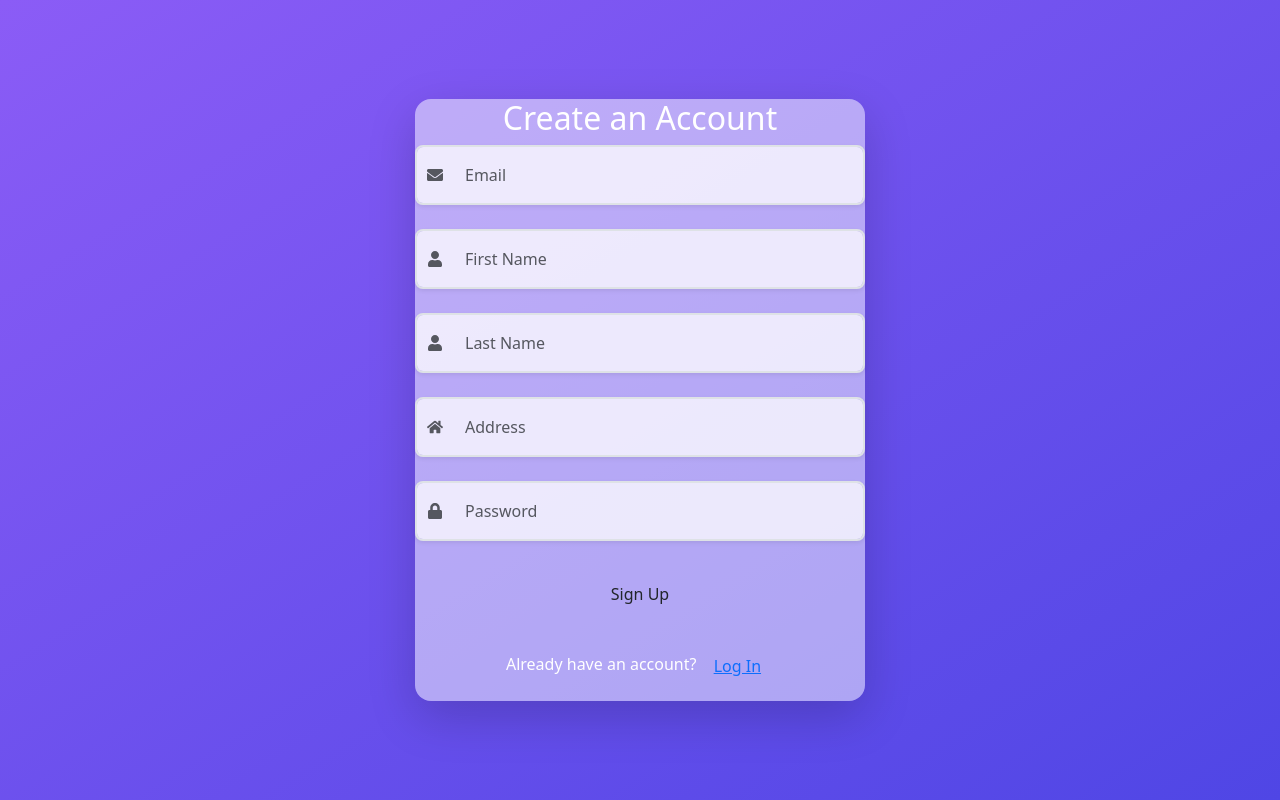
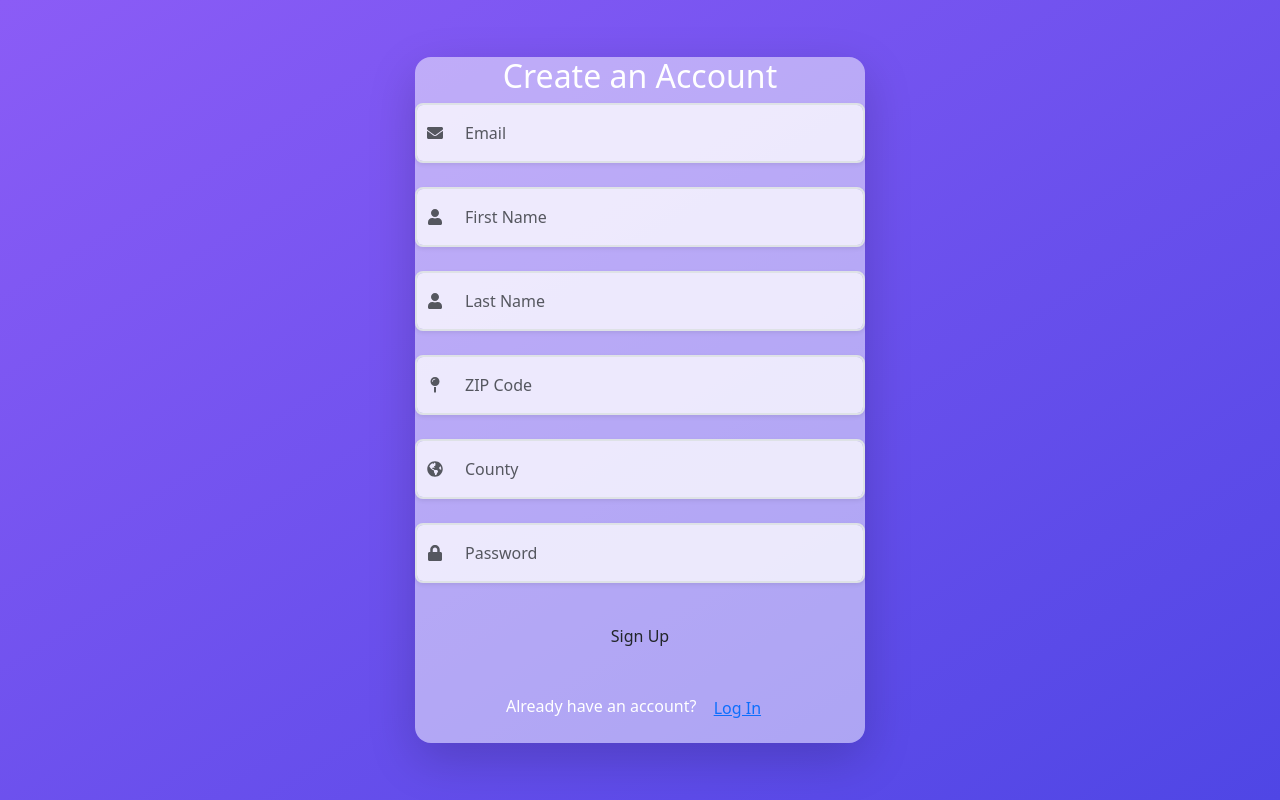
Before and after one commit to TdCin1/SWE_Weather_Management, a React (Create React App) app in the folder client/: page /signup in a window 1280 px wide. Built offline with nearby package versions, Linux system fonts and the light colour scheme.

Commit message:
finished creating address and county information. Also added input auth

```diff
--- a/client/src/components/Sign_Up.jsx
+++ b/client/src/components/Sign_Up.jsx
@@ -1,29 +1,61 @@
 import React, { useState } from "react";
 import axios from "axios";
 import { useNavigate } from "react-router-dom";
-import { FaEnvelope, FaUser, FaHome, FaLock } from "react-icons/fa";
+import { FaEnvelope, FaUser, FaMapPin, FaLock, FaGlobeAmericas } from "react-icons/fa";
+
+// List of Florida counties
+const floridaCounties = [
+  "Alachua", "Baker", "Bay", "Bradford", "Brevard", "Broward", "Calhoun", "Charlotte", "Citrus", "Clay",
+  "Collier", "Columbia", "DeSoto", "Dixie", "Duval", "Escambia", "Flagler", "Franklin", "Gadsden", "Gilchrist",
+  "Glades", "Gulf", "Hamilton", "Hardee", "Hendry", "Hernando", "Highlands", "Hillsborough", "Holmes", "Indian River",
+  "Jackson", "Jefferson", "Lafayette", "Lake", "Lee", "Leon", "Levy", "Liberty", "Madison", "Manatee", "Marion",
+  "Martin", "Miami-Dade", "Monroe", "Nassau", "Okaloosa", "Okeechobee", "Orange", "Osceola", "Palm Beach", "Pasco",
+  "Pinellas", "Polk", "Putnam", "Saint Johns", "Saint Lucie", "Santa Rosa", "Sarasota", "Seminole", "Sumter",
+  "Suwannee", "Taylor", "Union", "Volusia", "Wakulla", "Walton", "Washington"
+];
+
+// Function to validate ZIP code format
+const isValidZipCode = (zipcode) => {
+  const zipCodePattern = /^[3][2-4][0-9]{3}$/;
+  return zipCodePattern.test(zipcode);
+};
 
 const SignUpPage = () => {
   const [email, setEmail] = useState("");
   const [firstName, setFirstName] = useState("");
   const [lastName, setLastName] = useState("");
-  const [address, setAddress] = useState("");
-  const [password, setPassword] = useState(""); // Added password field
+  const [zipcode, setZip] = useState("");
+  const [county, setCounty] = useState("");
+  const [password, setPassword] = useState("");
   const [error, setError] = useState("");
   const navigate = useNavigate();
 
   const handleSubmit = async (e) => {
     e.preventDefault();
+
+    // Validate county
+    if (!floridaCounties.includes(county)) {
+      setError("Please enter a valid Florida county.");
+      return;
+    }
+
+    // Validate ZIP code
+    if (!isValidZipCode(zipcode)) {
+      setError("Please enter a valid Florida ZIP code.");
+      return;
+    }
+
     try {
       await axios.post("http://localhost:5000/api/auth/register", {
         email,
         firstName,
         lastName,
-        address,
-        password, // Send password to the backend
+        zipcode,
+        county,
+        password,
       });
 
-      navigate("/dashboard"); // Redirect to dashboard after successful signup
+      navigate("/dashboard");
     } catch (err) {
       setError(err.response?.data?.message || "Failed to create account. Please try again.");
     }
@@ -81,13 +113,25 @@ const SignUpPage = () => {
           </div>
 
           <div className="mb-4 position-relative">
-            <FaHome className="position-absolute top-50 translate-middle-y text-muted" style={{ left: '12px' }} />
+            <FaMapPin className="position-absolute top-50 translate-middle-y text-muted" style={{ left: '12px' }} />
             <input
               type="text"
-              value={address}
-              onChange={(e) => setAddress(e.target.value)}
+              value={zipcode}
+              onChange={(e) => setZip(e.target.value)}
               className="form-control ps-5 py-3 border-2 border-purple-500 rounded-3 bg-white bg-opacity-75 text-dark shadow-sm focus:ring-2 focus:ring-purple-500"
-              placeholder="Address"
+              placeholder="ZIP Code"
+              required
+            />
+          </div>
+
+          <div className="mb-4 position-relative">
+          <FaGlobeAmericas className="position-absolute top-50 translate-middle-y text-muted" style={{ left: '12px' }} />
+            <input
+              type="text"
+              value={county}
+              onChange={(e) => setCounty(e.target.value)}
+              className="form-control ps-5 py-3 border-2 border-purple-500 rounded-3 bg-white bg-opacity-75 text-dark shadow-sm focus:ring-2 focus:ring-purple-500"
+              placeholder="County"
               required
             />
           </div>
```
